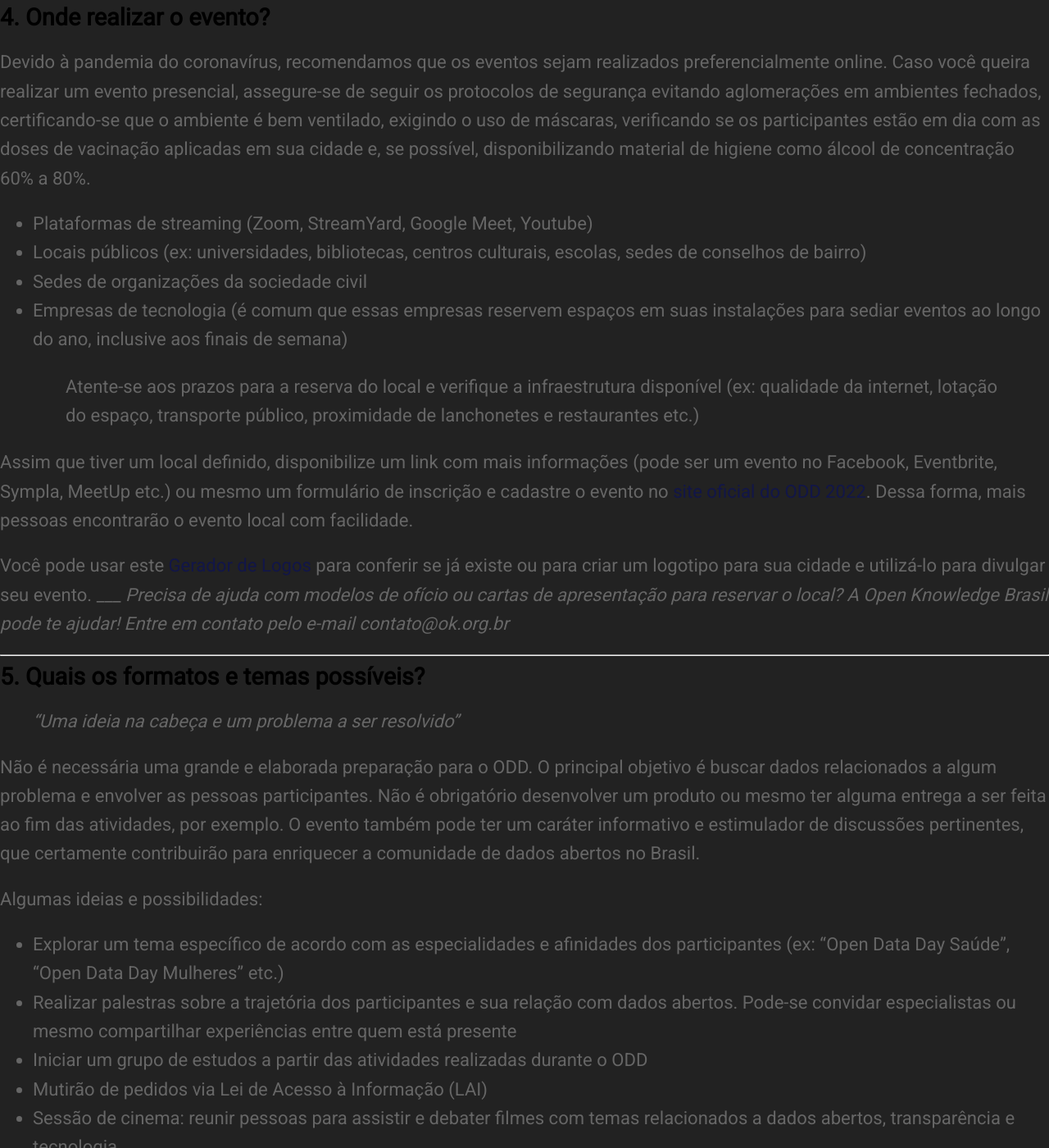
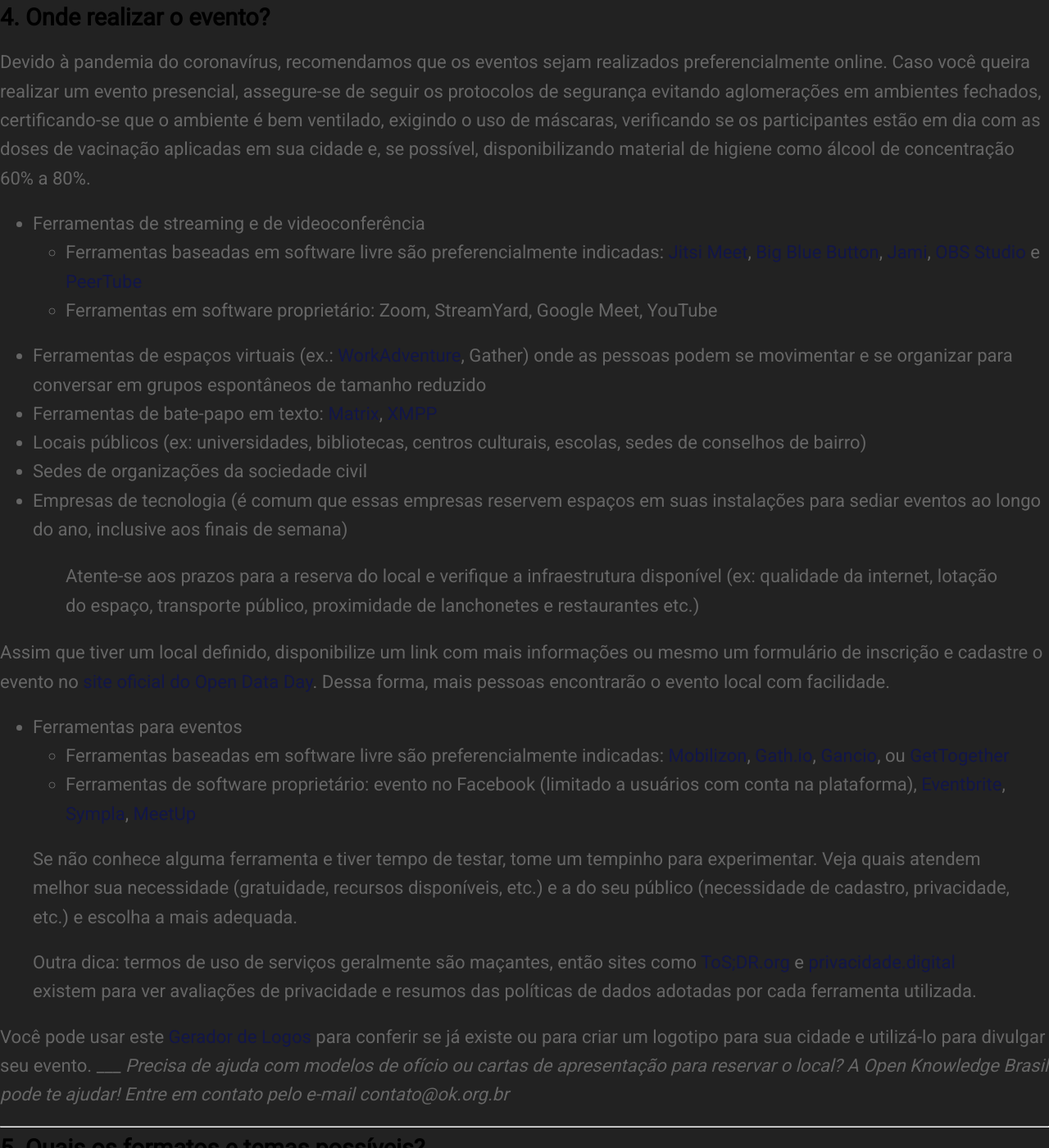
Before and after one commit to okfn-brasil/embaixadoras, a Jekyll site: the page built from Guia-ODD/Guia-ODD2022.md, in a window 1280 px wide and 1400 px high, scrolled down 2091 px. Shown: the whole window at 82% size. Built offline with Jekyll 4.4.1, drawn with Linux system fonts in a browser that asks for light colours; nearby versions of some CDN libraries; our own code applies the rules of GitHub Pages for plain Markdown files.

Commit message:
Inclui sugestões de ferramentas livres (#103)
* Inclui sugestões de ferramentas livres

alternativas às big tech.

* Acrescenta sugestões ferramentas espaços virtuais

* Separate software in more subcategories

* Separate event tools

and add paragraph on privacy rankings

* Atualiza parágrafos sobre política de privacidade

Co-authored-by: Giulio Carvalho <gcc@cin.ufpe.br>

```diff
--- a/Guia-ODD/Guia-ODD2022.md
+++ b/Guia-ODD/Guia-ODD2022.md
@@ -34,13 +34,25 @@
 ### 4. Onde realizar o evento?
 Devido à pandemia do coronavírus, recomendamos que os eventos sejam realizados preferencialmente online. Caso você queira realizar um evento presencial, assegure-se de seguir os protocolos de segurança evitando aglomerações em ambientes fechados, certificando-se que o ambiente é bem ventilado, exigindo o uso de máscaras, verificando se os participantes estão em dia com as doses de vacinação aplicadas em sua cidade e, se possível, disponibilizando material de higiene como álcool de concentração 60% a 80%.
 
-- Plataformas de streaming (Zoom, StreamYard, Google Meet, Youtube)
+- Ferramentas de streaming e de videoconferência
+  - Ferramentas baseadas em software livre são preferencialmente indicadas: [Jitsi Meet](https://jitsi.org/), [Big Blue Button](https://bigbluebutton.org/), [Jami](https://jami.net/), [OBS Studio](https://obsproject.com/pt-br) e [PeerTube](https://joinpeertube.org/)
+  - Ferramentas em software proprietário: Zoom, StreamYard, Google Meet, YouTube
+- Ferramentas de espaços virtuais (ex.: [WorkAdventure](https://workadventu.re/), Gather) onde as pessoas podem se movimentar e se organizar para conversar em grupos espontâneos de tamanho reduzido
+- Ferramentas de bate-papo em texto: [Matrix](https://matrix.org/), [XMPP](https://xmpp.org/software/clients/)
 - Locais públicos (ex: universidades, bibliotecas, centros culturais, escolas, sedes de conselhos de bairro)
 - Sedes de organizações da sociedade civil
 - Empresas de tecnologia (é comum que essas empresas reservem espaços em suas instalações para sediar eventos ao longo do ano, inclusive aos finais de semana)
 > Atente-se aos prazos para a reserva do local e verifique a infraestrutura disponível (ex: qualidade da internet, lotação do espaço, transporte público, proximidade de lanchonetes e restaurantes etc.)
 
-Assim que tiver um local definido, disponibilize um link com mais informações (pode ser um evento no Facebook, Eventbrite, Sympla, MeetUp etc.) ou mesmo um formulário de inscrição e cadastre o evento no [site oficial do ODD 2022](https://opendataday.org/pt_br/). Dessa forma, mais pessoas encontrarão o evento local com facilidade.
+Assim que tiver um local definido, disponibilize um link com mais informações ou mesmo um formulário de inscrição e cadastre o evento no [site oficial do Open Data Day](https://opendataday.org/pt_br/). Dessa forma, mais pessoas encontrarão o evento local com facilidade.
+
+- Ferramentas para eventos
+    - Ferramentas baseadas em software livre são preferencialmente indicadas: [Mobilizon](https://joinmobilizon.org/en/), [Gath.io](https://gath.io/), [Gancio](https://gancio.org/), ou [GetTogether](https://gettogether.community/)
+    - Ferramentas de software proprietário: evento no Facebook (limitado a usuários com conta na plataforma), [Eventbrite](https://www.eventbrite.com.br/), [Sympla](https://www.sympla.com.br/), [MeetUp](https://www.meetup.com/pt-BR/)
+
+> Se não conhece alguma ferramenta e tiver tempo de testar, tome um tempinho para experimentar. Veja quais atendem melhor sua necessidade (gratuidade, recursos disponíveis, etc.) e a do seu público (necessidade de cadastro, privacidade, etc.) e escolha a mais adequada.
+>
+> Outra dica: termos de uso de serviços geralmente são maçantes, então sites como [ToS;DR.org](https://tosdr.org/pt_BR/frontpage) e [privacidade.digital](https://www.privacidade.digital/) existem para ver avaliações de privacidade e resumos das políticas de dados adotadas por cada ferramenta utilizada.
 
 Você pode usar este [Gerador de Logos](http://odd.structure-and-representation.com/) para conferir se já existe ou para criar um logotipo para sua cidade e utilizá-lo para divulgar seu evento.
 ___
```
